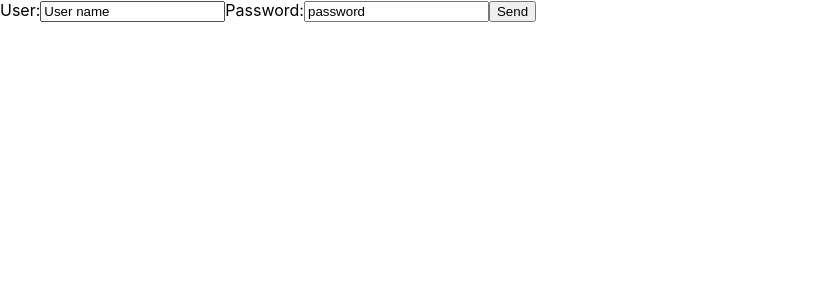
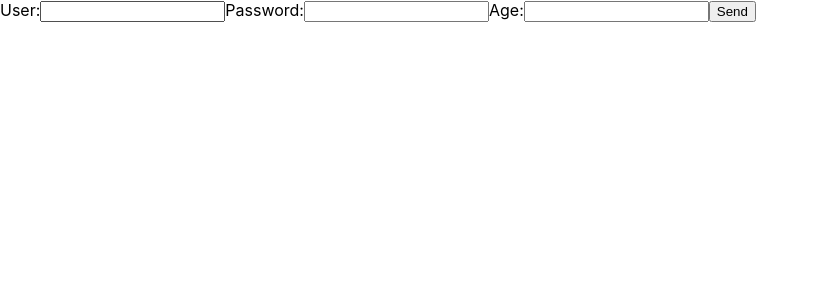
Before and after one commit to grabynsky/react-materials, a React (Create React App) app: page / in a window 1280 px wide. Shown: the top 300 px of the page, without its empty margins (0-818 px from the left). Built offline with nearby package versions, Linux system fonts and the light colour scheme.

Commit message:
method create form react-hook-form

```diff
--- a/package.json
+++ b/package.json
@@ -14,7 +14,10 @@
     "react-dom": "^18.3.1",
     "react-scripts": "5.0.1",
     "typescript": "^4.9.5",
-    "web-vitals": "^2.1.4"
+    "web-vitals": "^2.1.4",
+    "react-hook-form": "^7.52.1",
+    "joi": "^17.13.3",
+    "@hookform/resolvers": "^3.9.0"
   },
   "scripts": {
     "start": "react-scripts start",
--- a/src/components/FormComponent/FormComponent.tsx
+++ b/src/components/FormComponent/FormComponent.tsx
@@ -1,46 +1,35 @@
-import React, {FC, FormEvent, useState} from 'react';
+import React, {FC} from 'react';
 import styles from './FormComponent.model.css'
+import {useForm} from "react-hook-form";
 
 type Props = {
     username: string;
     password: string;
-
+    age:number;
 }
 
 const FormComponent: FC = () => {
 
-    const [formState, setFormState] = useState<Props>({
-        username: 'User name',
-        password: 'password',
-    })
+    let {
+        register ,
+        handleSubmit
+    } = useForm<Props>()
 
+    const formSubmitCustomHandler = (data:Props) => {
+            console.log(data)
 
-    const handlerSubmit = (event:FormEvent<HTMLFormElement>) => {
-        event.preventDefault();
-        let user = {
-            username: formState.username,
-            password: formState.password,
-        }
-        console.log(user);
-    };
-
-    const handlerInputChange = (event: FormEvent<HTMLInputElement>) => {
-        let input = event.target as HTMLInputElement;
-        setFormState({
-            ...formState,
-            [input.name]: input.value,
-        })
     };
     return (
         <div>
-            <form className={styles.form} onSubmit={handlerSubmit}>
+            <form
+                className={styles.form}
+                onSubmit={handleSubmit(formSubmitCustomHandler)}
+            >
                 <label>User:
                     <input
                         className={styles.labelForm}
                         type="text"
-                        name={'username'}
-                        value={formState.username}
-                        onInput={handlerInputChange}
+                        {...register('username')}
                     />
                 </label>
 
@@ -48,9 +37,15 @@ const FormComponent: FC = () => {
                     <input
                         className={styles.labelForm}
                         type="text"
-                        name={'password'}
-                        value={formState.password}
-                        onInput={handlerInputChange}
+                        {...register('password')}
+                    />
+                </label>
+
+                <label>Age:
+                    <input
+                        className={styles.labelForm}
+                        type='number'
+                        {...register('age')}
                     />
                 </label>
 
```
Also changed, not shown: 1 other file (tests, documents, lock files or other folders).
